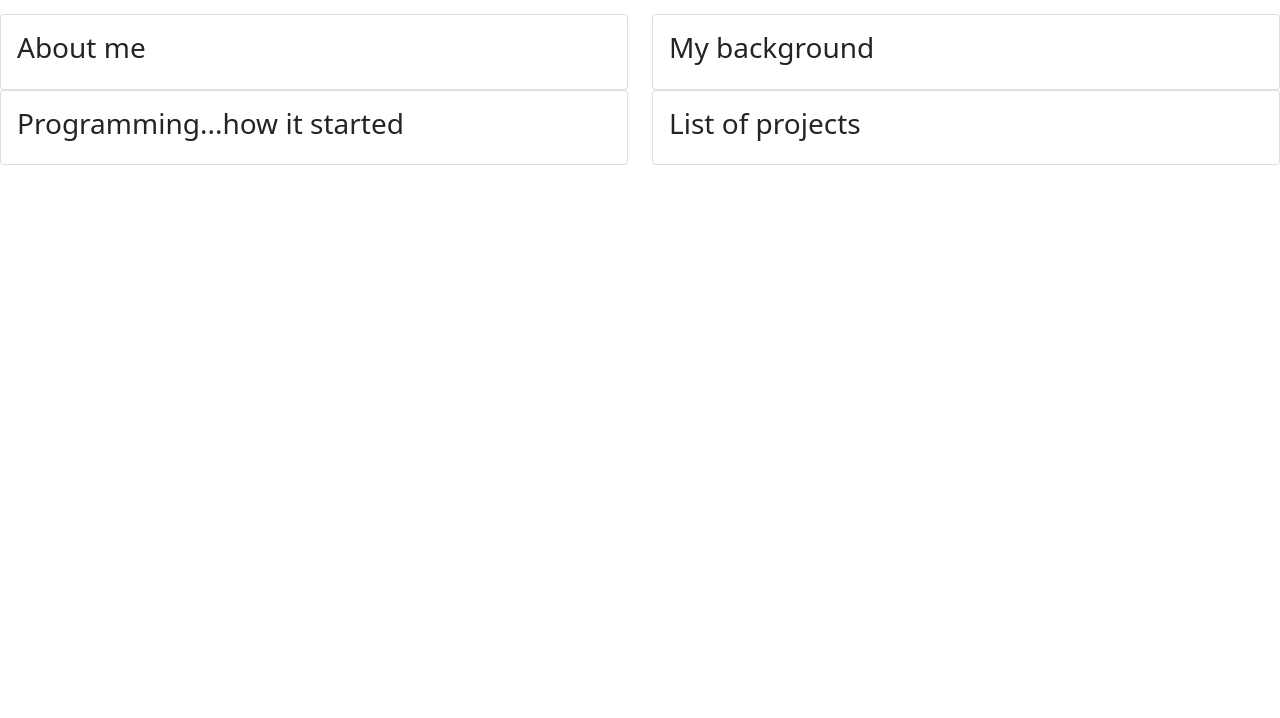
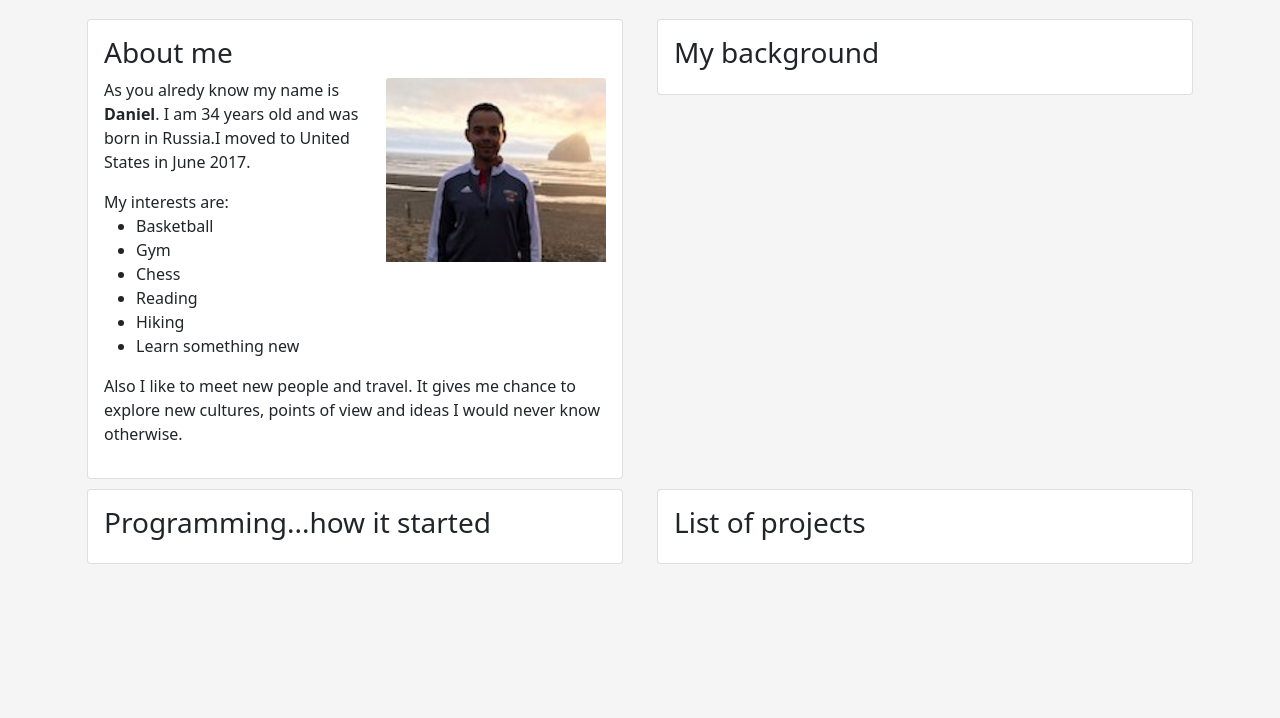
Before and after one commit to DanielAdeyemi/Epicodus-project-1, a plain HTML site: page index.html in a window 1280 px wide. Shown: the part 82-800 px from the top of the page. Drawn offline with nearby package versions, Linux system fonts and the light colour scheme.

Commit message:
Finish About me section with some basic style

```diff
--- a/css/styles.css
+++ b/css/styles.css
@@ -0,0 +1,13 @@
+body {
+  background-color: whitesmoke;
+}
+
+.card-img-top {
+  width: 220px;
+  display: block;
+  float: right;
+}
+
+.card {
+  margin: 5px 5px 5px 5px;
+}
--- a/index.html
+++ b/index.html
@@ -10,6 +10,7 @@
 </head>
 
 <body>
+  <div class="container">
     <header>
       <h1>Daniel Adeyemi Portfilio</h1>
       <p><em>This is just a glance into my world.</em></p>
@@ -20,7 +21,21 @@
           <div class="card">
             <div class="card-body">
               <h3 class="card-title">About me</h3>
-            <p class="card-text"></p>
+              <img src="img/my.jpg" class="card-img-top" alt="My picture">
+              <div class="card-text">
+                <p>As you alredy know my name is <strong>Daniel</strong>. I am 34 years old and was born in Russia.I moved to United States in June 2017. </p>
+                <div> My interests are:
+                  <ul>
+                    <li>Basketball</li>
+                    <li>Gym</li>
+                    <li>Chess</li>
+                    <li>Reading</li>
+                    <li>Hiking</li>
+                    <li>Learn something new</li>
+                  </ul>
+                </div>
+                <p>Also I like to meet new people and travel. It gives me chance to explore new cultures, points of view and ideas I would never know otherwise.</p>
+              </div>
             </div>
           </div>
         </div>
@@ -55,6 +70,7 @@
     <footer>
 
     </footer>
+  </div>
 </body>
 
 </html>
```
Also changed, not shown: img/my.jpg (added), 1 other file. Lines whose indentation alone changed are shown as unchanged.
